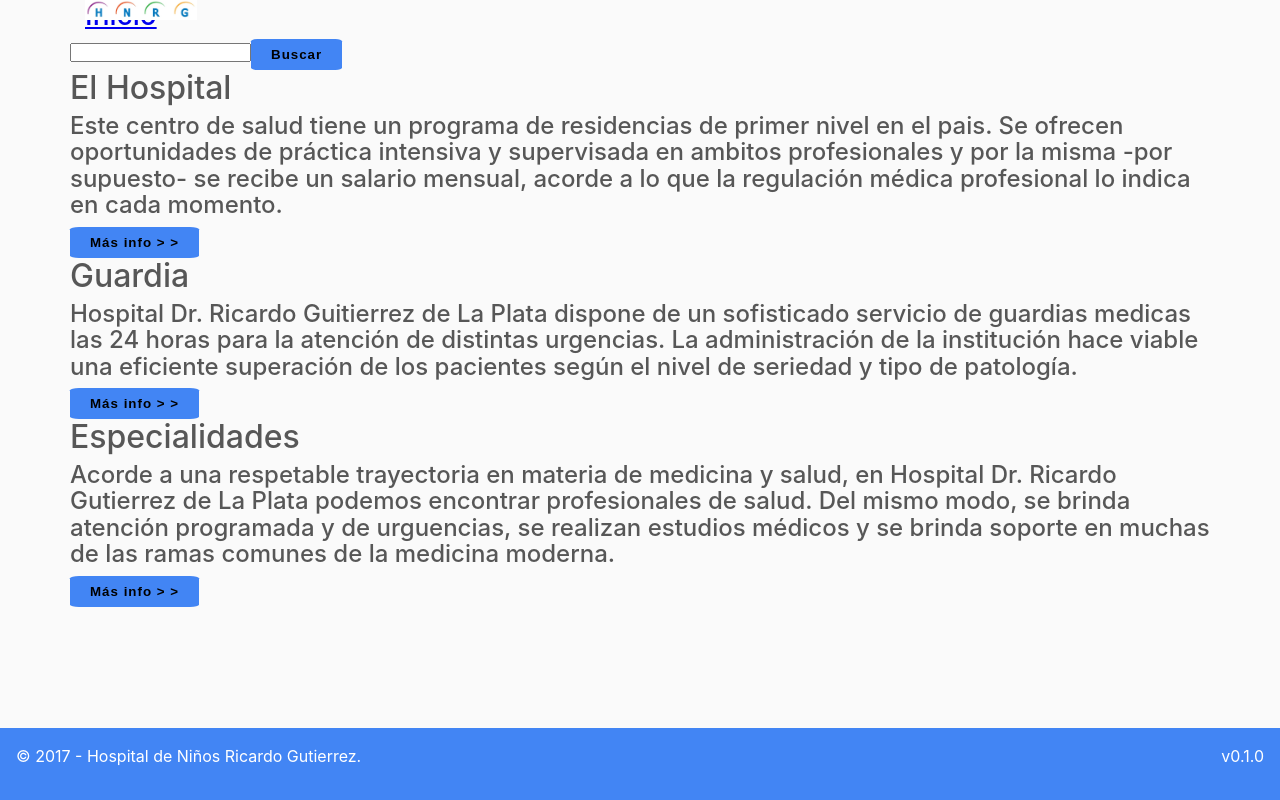
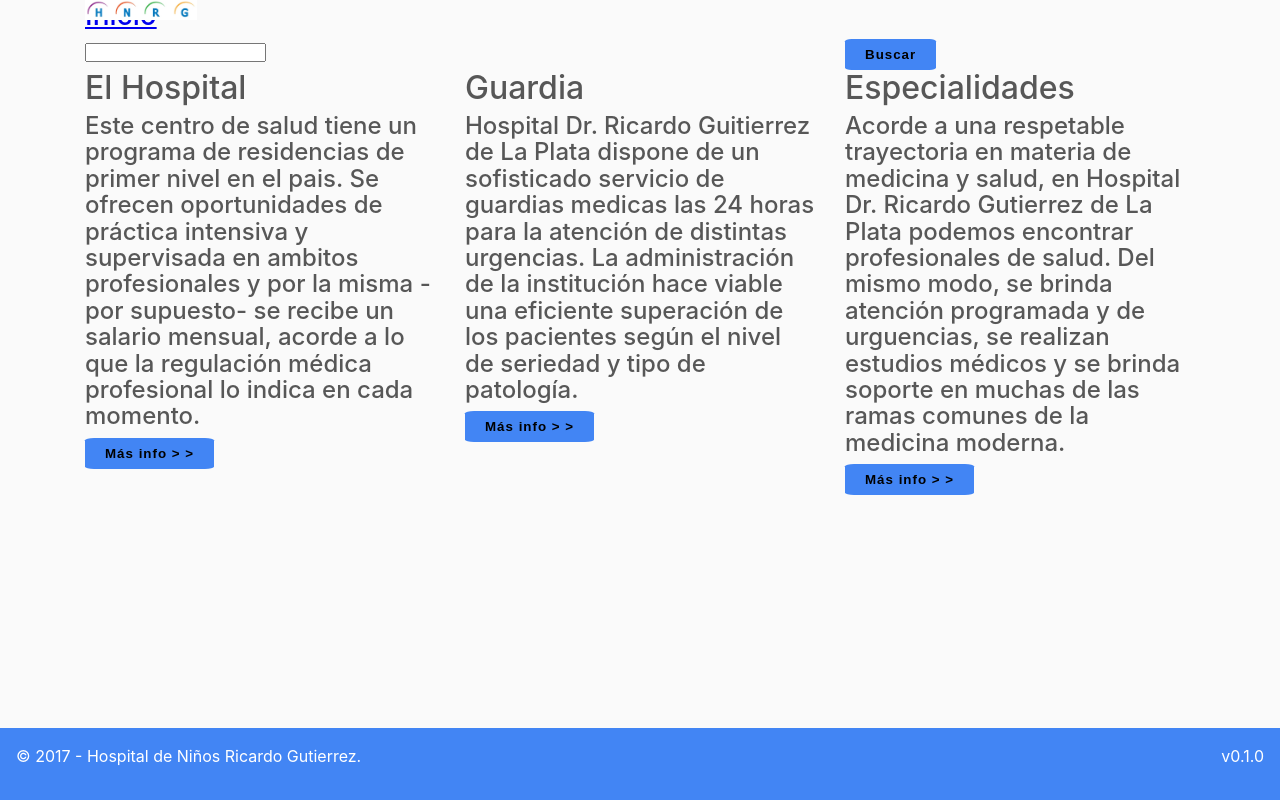
Before and after one commit to COD-Project/proyecto2017, a PHP site: page / in a window 1280 px wide. Run offline with PHP 8.4, Linux system fonts and the light colour scheme.

Commit message:
Adding the col styles

```diff
--- a/assets/css/grid.css
+++ b/assets/css/grid.css
@@ -48,7 +48,35 @@
   margin-left: -15px;
 }
 
-/* Here define cols */
+/* Col Definitions */
+
+.col-2, .col-4, .col-8, .col-12 {
+  position: relative;
+  width: 100%;
+  min-height: 1px;
+  padding-right: 15px;
+  padding-left: 15px;
+}
+
+.col-2 {
+  flex: 0 0 16.666666667%;
+  max-width: 16.666666667%;
+}
+
+.col-4 {
+  flex: 0 0 33.333333333%;
+  max-width: 33.333333333%;
+}
+
+.col-8 {
+  flex: 0 0 66.666666667%;
+  max-width: 66.666666667%;
+}
+
+.col-12 {
+  flex: 0 0 100%;
+  max-width: 100%;
+}
 
 .jumbotron {
   padding: 2rem 1rem;
```
